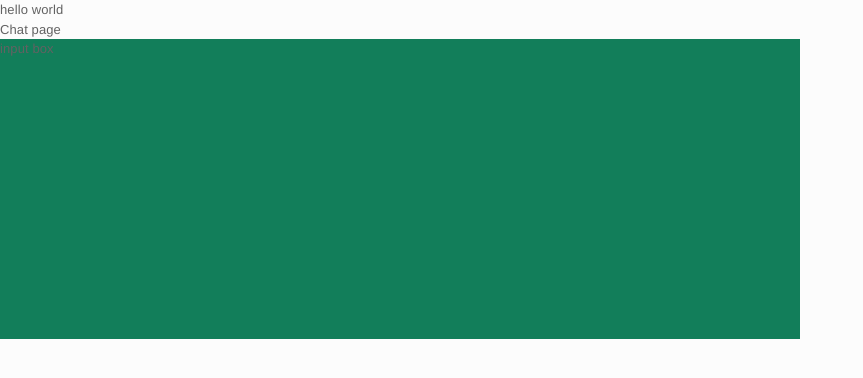
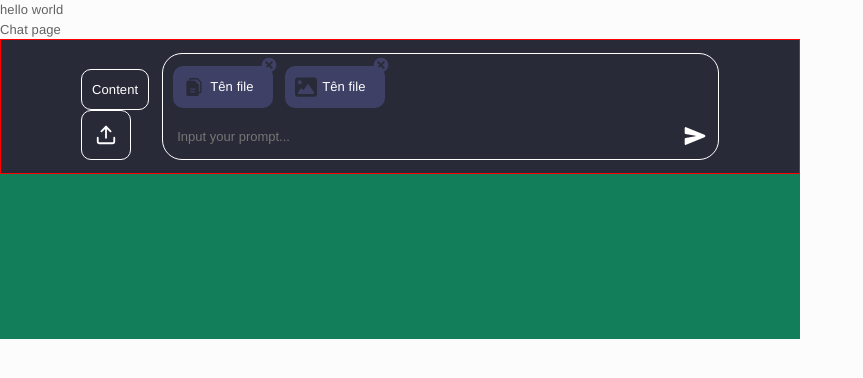
Before and after one commit to Kuroidaka/studyIO, a React (Vite) app: page /chat in a window 1280 px wide. Shown: the top 378 px of the page, without its empty margins (0-863 px from the left). Built offline with nearby package versions, Linux system fonts and the light colour scheme.

Commit message:
Add Input Area

```diff
--- a/package.json
+++ b/package.json
@@ -12,6 +12,7 @@
   "dependencies": {
     "react": "^18.2.0",
     "react-dom": "^18.2.0",
+    "react-icons": "^5.0.0",
     "react-router-dom": "^6.21.1",
     "styled-components": "^6.1.8"
   },
@@ -23,6 +24,7 @@
     "eslint-plugin-react": "^7.32.2",
     "eslint-plugin-react-hooks": "^4.6.0",
     "eslint-plugin-react-refresh": "^0.4.3",
+    "sass": "^1.69.7",
     "vite": "^4.4.5"
   }
 }
--- a/src/App.jsx
+++ b/src/App.jsx
@@ -17,7 +17,8 @@ function App() {
             path={route.path}
             element={route.page}
           ></Route>
-                )})}
+          )
+        })}
       </Routes>
     </>
   )
--- /dev/null
+++ b/src/layout/component/Icons/index.jsx
@@ -0,0 +1,37 @@
+import { FiUpload } from "react-icons/fi";
+import { IoSend } from "react-icons/io5";
+import { PiFilesFill } from "react-icons/pi";
+import { FaImage, FaFile } from "react-icons/fa6";
+import { TiDelete } from "react-icons/ti";
+import { MdAttachFile } from "react-icons/md";
+const Upload = () => {
+    return <FiUpload size={22} />;
+};
+const Send = () => {
+    return <IoSend size={22} />;
+};
+const File1 = () => {
+    return <PiFilesFill size={22} />;
+};
+const File2 = () => {
+    return <FaFile size={22} />;
+};
+const Image = () => {
+    return <FaImage size={22} />;
+};
+const Delete = () => {
+    return <TiDelete size={22} />;
+};
+const AttachFile = () => {
+    return <MdAttachFile size={22} />;
+};
+
+export {
+    Upload,
+    Send,
+    File1,
+    File2,
+    Image,
+    Delete,
+    AttachFile,
+};
--- a/src/main.jsx
+++ b/src/main.jsx
@@ -1,7 +1,7 @@
 import React from 'react'
 import ReactDOM from 'react-dom/client'
 import { BrowserRouter } from 'react-router-dom'
-
+import './scss/index.scss'
 import App from './App.jsx'
 
 
--- a/src/page/chat/input/index.jsx
+++ b/src/page/chat/input/index.jsx
@@ -1,9 +1,47 @@
+import React from "react";
+import {
+    Upload, Send, File1, File2, Image, Delete, AttachFile
+} from "../../../layout/component/Icons/index";
 const InputBox = () => {
     return (
-        <>
-            input box
-        </>
-     );
+        <div class='Input'>
+            <div class='File_uploaded'>
+                <div class='Content'>
+                    <p>Content</p>
+
+                </div>
+                <div id="Icon_Upload">
+                    <Upload />
+                </div>
+            </div>
+
+            <div class='Input_content'>
+                <div class='File_area'>
+                    <div class="file_container">
+                        <div class="file_info">
+                            <File1 />
+                            <p class="file_name">Tên file</p>
+                        </div>
+                        <div id='Delete_icon'>
+                            <Delete />
+                        </div>
+                    </div>
+                    <div class="file_container">
+                        <div class="file_info">
+                            <Image />
+                            <p class="file_name">Tên file</p>
+                        </div>
+                        <div id='Delete_icon'>
+                            <Delete />
+                        </div>
+                    </div>
+                </div>
+                <div class='Input_area'>
+                    <input type="text" placeholder="Input your prompt..." />
+                    <Send />
+                </div>
+            </div>
+        </div>
+    );
 }
-
 export default InputBox;
--- /dev/null
+++ b/src/scss/_index.scss
@@ -0,0 +1,111 @@
+.Input {
+    display: flex;
+    align-items: end;
+    padding: 1em 10%;
+    // justify-content: space-around;
+    background-color: #292A38;
+    color: white;
+    border: 1px solid red;
+
+    .File_uploaded {
+        .Content {
+            // height: fit-content;
+            align-items: button;
+            border: 1px solid white;
+            border-radius: 10px;
+            padding: 10px;
+            margin-right: 1em;
+        }
+
+        #Icon_Upload {
+            width: 50px;
+            height: 50px;
+            display: flex;
+            justify-content: center;
+            align-items: center;
+            border: 1px solid white;
+            border-radius: 10px;
+            padding: 10px;
+            margin-right: 1em;
+        }
+
+    }
+
+    .Input_content {
+        width: 100%;
+        border: 1px solid white;
+        border-radius: 20px;
+
+        .File_area {
+            // border: 1px solid red;
+            padding: 0 10px;
+            display: flex;
+            color: #292A38;
+
+            .file_container {
+                position: relative;
+                width: 20%;
+                // border: 1px solid red;
+                margin-right: 5px;
+                display: flex;
+                align-items: center;
+                border-radius: 5px;
+
+                .file_info {
+                    display: flex;
+                    align-items: center;
+                    margin-top: 12px;
+                    // padding: 1em;
+                    width: 100px;
+                    padding: 10px;
+                    border: none;
+                    border-radius: 10px;
+                    position: relative;
+                    background-color: #3E4165;
+
+                    .file_name {
+                        flex: 1;
+                        color: white;
+                        margin-left: 5px;
+                        overflow: hidden;
+                        white-space: nowrap;
+                        text-overflow: ellipsis;
+                    }
+                }
+
+                #Delete_icon {
+                    cursor: pointer;
+                    position: absolute;
+                    top: 0;
+                    right: 0;
+                    color: #3E4165;
+                    // padding: 5px;
+                }
+            }
+        }
+
+        .Input_area {
+            display: flex;
+            justify-content: space-between;
+            // border: 1px solid white;
+            border-radius: 20px;
+            margin-top: 5px;
+            padding: 12px;
+
+            input {
+                background-color: rgb(255, 255, 255, 0.0);
+                color: white;
+                border: none;
+                width: 95%;
+                padding: 2px;
+            }
+
+            input:focus {
+                outline: none;
+                border: none;
+            }
+        }
+    }
+
+    ;
+}
--- /dev/null
+++ b/src/scss/index.scss
@@ -0,0 +1 @@
+@import "./_index";
```
Also changed, not shown: 1 other file (tests, documents, lock files or other folders). Lines whose indentation alone changed are shown as unchanged.
